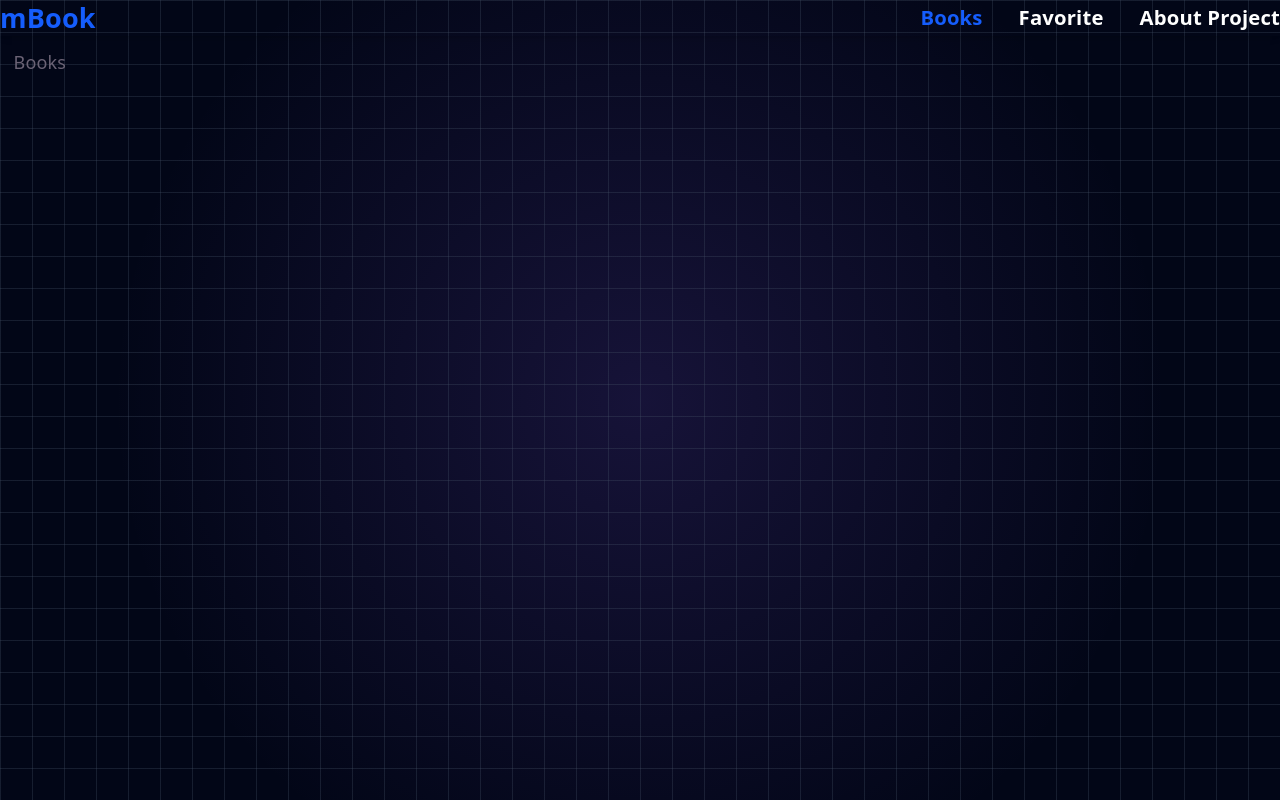
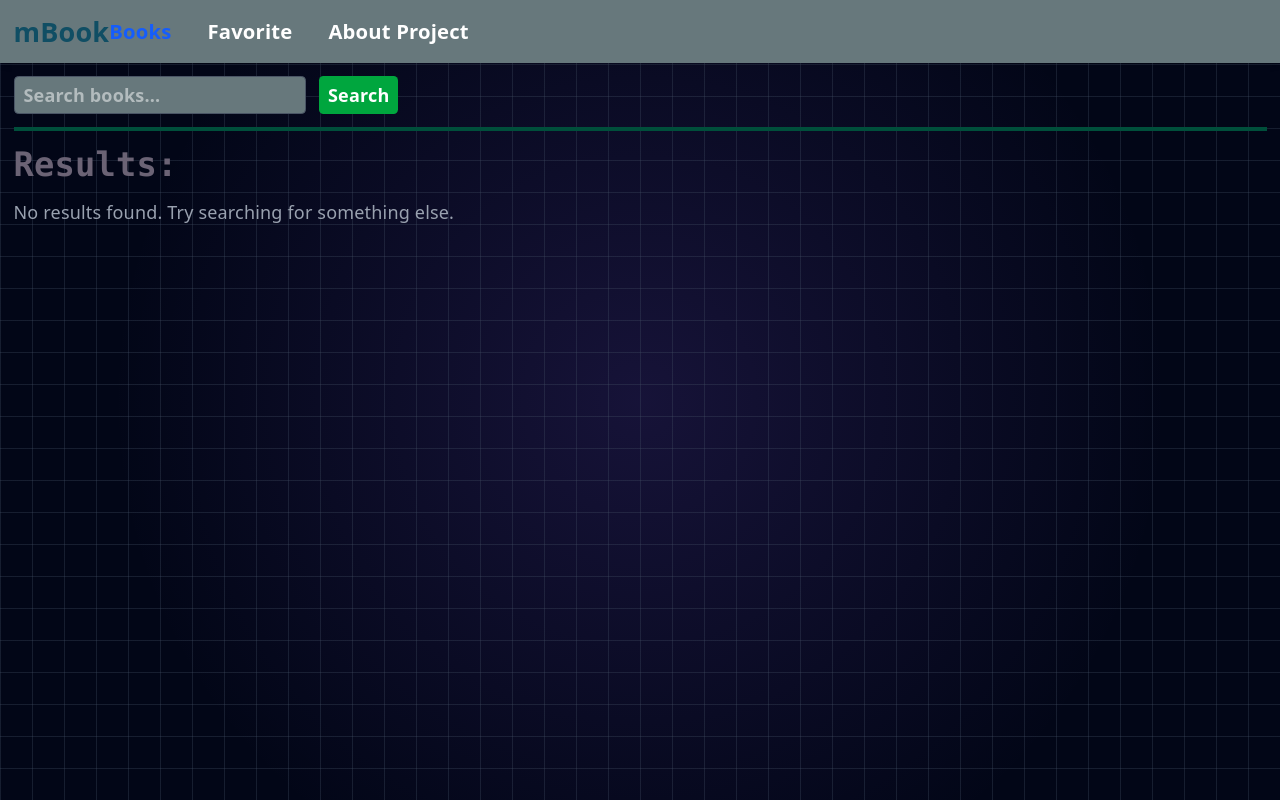
Before and after one commit to VortexWanderer9/BookLibrary, a React app in the folder Frontend/: page /books in a window 1280 px wide. Built offline with nearby package versions, Linux system fonts and the light colour scheme; the HTML template or start-up script is replaced by a standard one.

Commit message:
feat: enhance Books page with search functionality and loading state, update Navbar styling

```diff
--- a/Frontend/src/Components/Navbar.jsx
+++ b/Frontend/src/Components/Navbar.jsx
@@ -3,11 +3,11 @@ import { NavLink } from "react-router-dom";
 
 export default function Navbar() {
   return (
-    <nav className=" relative z-199 shadow-md flex items-center justify-between">
+    <nav className=" relative z-199 shadow-md flex items-center p-3 bg-mist-500">
       {/* Logo */}
       <NavLink
        to ={'/'}
-       className="text-2xl font-bold text-blue-600 transition"
+       className="text-2xl font-bold text-cyan-900 transition"
        >
        mBook
       </NavLink>
--- a/Frontend/src/Pages/Books.jsx
+++ b/Frontend/src/Pages/Books.jsx
@@ -1,8 +1,31 @@
-import React from 'react'
+import React, { useState } from 'react'
+import Loading from '../Components/Loading'
 
 function Books() {
+  const [typing, setTyping] = useState(false)
   return (
-    <div>Books</div>
+    <div className='relative'>
+      <div>
+        <div className='flex gap-3'>
+          <input
+            type="text"
+            placeholder="Search books..."
+            className='border border-gray-600 rounded outline-none py-1 px-2 text-white font-bold bg-mist-500'
+            onChange={() => setTyping(true)}
+            onBlur={() => setTyping(false)}
+          />
+          <button className='bg-green-600 py-1 text-white rounded  font-bold px-2 cursor-pointer hover:bg-green-800
+          duration-100 ease-in-out
+          '>Search</button>
+        </div>
+        <div className='border-2 mt-3 border-emerald-900'></div>
+        <h2 className='font-bold font-mono mt-3 text-3xl'>Results:</h2>
+        <div>
+         {typing ? <Loading type="card" /> : <p className='text-gray-400 mt-3'>No results found. Try searching for something else.</p>}
+        </div>
+      </div>
+
+    </div>
   )
 }
 
```
